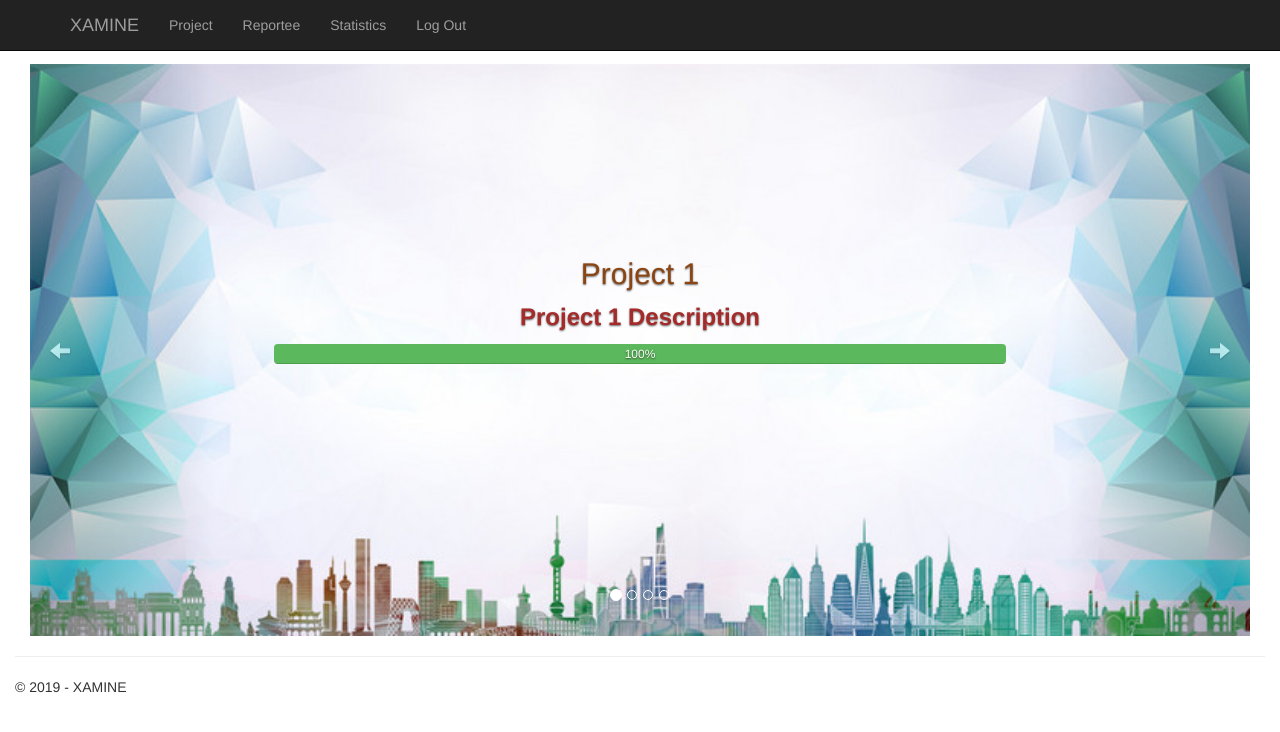
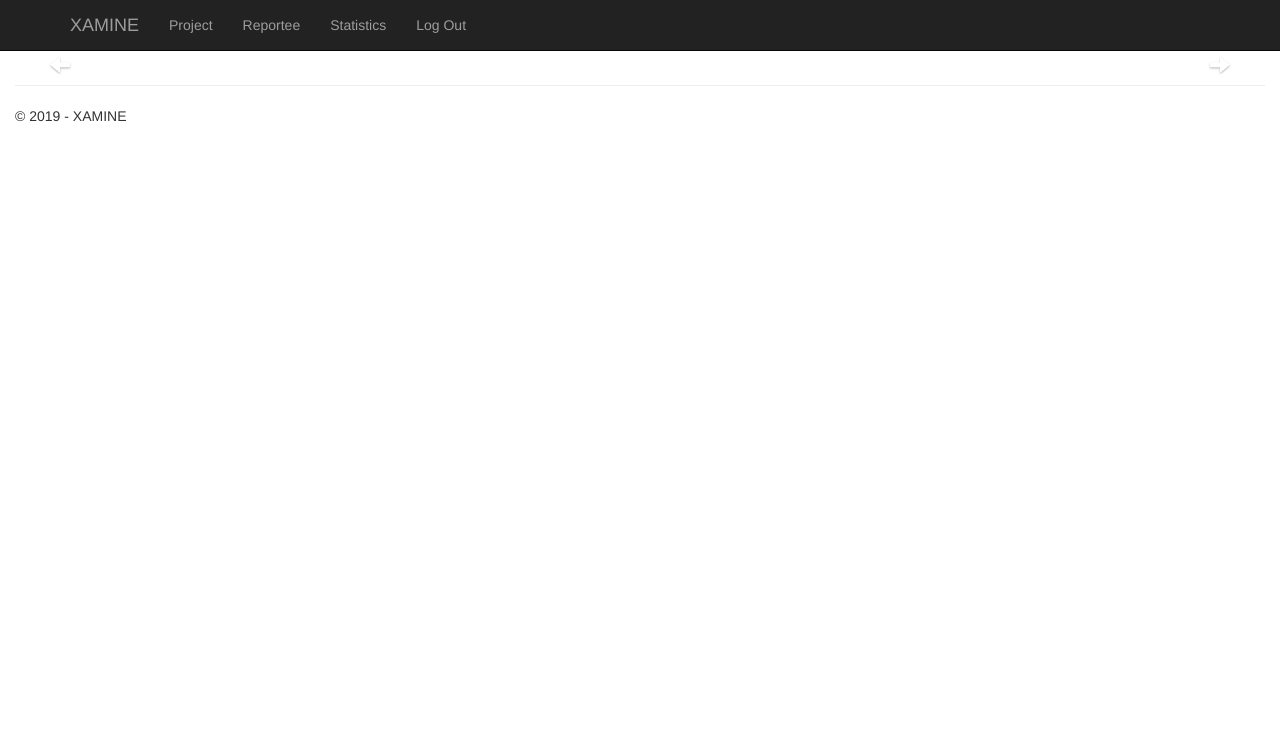
Before and after one commit to navjit72/XamineMVC, an ASP.NET MVC app: template Xamine/Views/Manager/Dashboard.cshtml in a window 1280 px wide. Shown: the top 732 px of the page. Run offline with ASP.NET Core 8 and stand-ins for ASP.NET MVC 5, Linux system fonts and the light colour scheme; the template is opened without the code that fills it, so the values that code supplies are empty; the project's own start-up code is not run, and a stand-in starts its controllers and pages; some libraries are stand-ins or nearby versions.

Commit message:
Carousal loading from db

```diff
--- a/Xamine/App_Start/RouteConfig.cs
+++ b/Xamine/App_Start/RouteConfig.cs
@@ -18,6 +18,7 @@ namespace Xamine
                 url: "{controller}/{action}/{id}",
                 defaults: new { controller = "Login", action = "Login", id = UrlParameter.Optional }
             );
+
         }
     }
 }
--- a/Xamine/Content/Site.css
+++ b/Xamine/Content/Site.css
@@ -7,7 +7,7 @@ body {
 /* Set padding to keep content from hitting the edges */
 .body-content {
     height: 100%;
-    width: 100%;
+    width: auto;
     margin-top: 5%;
     padding-left: 15px;
     padding-right: 15px;
--- a/Xamine/Models/ReporteeModel.cs
+++ b/Xamine/Models/ReporteeModel.cs
@@ -19,6 +19,9 @@ namespace Xamine.Models
 
         public int HoursWorked { get; set; }
 
+        public string TaskAssigned { get; set; }
+
+        public string TaskPriority { get; set; }
 
     }
 }
--- a/Xamine/Views/Admin/UpdateManager.cshtml
+++ b/Xamine/Views/Admin/UpdateManager.cshtml
@@ -20,11 +20,11 @@
 </script>
 
 @*Form for submitting the request to add new manager*@
-@using (Html.BeginForm("UpdateManagerPartialView", "Admin", FormMethod.Post, new { @class = "partialforms" }))
+@using (Html.BeginForm("UpdateManagerPartialView", "Admin", FormMethod.Post))
 {
     @Html.AntiForgeryToken()
     <hr />
-    <div>
+    <div class="container">
         <table id="managers" class="table table-responsive table-striped">
             <thead>
                 <tr>
--- a/Xamine/Views/Admin/UpdateReportee.cshtml
+++ b/Xamine/Views/Admin/UpdateReportee.cshtml
@@ -20,11 +20,11 @@
 </script>
 
 @*Form for submitting the request to add new manager*@
-@using (Html.BeginForm("UpdateReporteePartialView", "Admin", FormMethod.Post, new { @class = "partialforms" }))
+@using (Html.BeginForm("UpdateReporteePartialView", "Admin", FormMethod.Post))
 {
     @Html.AntiForgeryToken()
     <hr />
-    <div>
+    <div class="container">
         <table id="managers" class="table table-responsive table-striped">
             <thead>
                 <tr>
--- a/Xamine/Views/Manager/Dashboard.cshtml
+++ b/Xamine/Views/Manager/Dashboard.cshtml
@@ -1,70 +1,84 @@
 @*Author : Navjit Kaur*@
-
 @model Xamine.Models.ManagerModel
-
 @{
     Layout = "../Shared/_ManagerLayout.cshtml";
     ViewBag.Title = "Dashboard";
 }
-
 @*Project Slider*@
 <div class="container-fluid">
     <div class="row">
         <div class="col-md-12">
             <div id="imageCarousel" class="carousel slide" data-interval="2000"
                  data-ride="carousel" data-pause="hover" data-wrap="true">
-
                 <ol class="carousel-indicators">
+                    @if (Model.Project == null)
+                    {
                         <li data-target="#imageCarousel" data-slide-to="0" class="active"></li>
-                        <li data-target="#imageCarousel" data-slide-to="1"></li>
-                        <li data-target="#imageCarousel" data-slide-to="2"></li>
-                        <li data-target="#imageCarousel" data-slide-to="3"></li>
+                    }
+                    else
+                    {
+                        for (int i = 0; i < Model.Project.Count; i++)
+                        {
+                            if (i == 0)
+                            {
+                                <li data-target="#imageCarousel" data-slide-to="0" class="active"></li>
+                            }
+                            else
+                            {
+                                <li data-target="#imageCarousel" data-slide-to="@i"></li>
+                            }
+                        }
+                    }
                 </ol>
-
                 <div class="carousel-inner">
+                    @if (Model.Project == null)
+                    {
                         <div class="item active">
                             <img src="~/images/image2.jpg" alt="Image" class="img-responsive">
                             <div class="carousel-caption">
-                                <h2 style="color:saddlebrown">Project 1</h2>
-                                <p style="font-weight: bolder; color:brown;font-size:x-large">Project 1 Description</p>
+                                <h2 style="color:saddlebrown">NO PROJECTS YET!</h2>
+                            </div>
+                        </div>
+                    }
+                    else
+                    {
+                        for (int i = 0; i < Model.Project.Count; i++)
+                        {
+                            var classVar = "item";
+                            var imgSrc = "~/images/image5.jpg";
+                            if (i == 0)
+                            {
+                                classVar = "item active";
+                            }
+                            if (i == 0 || (i % 2 == 0))
+                            {
+                                imgSrc = "~/images/image2.jpg";
+                            }
+                            else if (i % 3 == 0)
+                            {
+                                imgSrc = "~/images/image3.jpeg";
+                            }
+                            else if (i % 5 == 0)
+                            {
+                                imgSrc = "~/images/image4.jpg";
+                            }
+                            <div class="@classVar">
+                                <img src="@Url.Content(@imgSrc)" alt="Image" class="img-responsive">
+                                <div class="carousel-caption">
+                                    <h2 style="color:saddlebrown">@Model.Project[i].Name</h2>
+                                    <p style="font-weight: bolder; color:brown;font-size:x-large">@Model.Project[i].Description</p>
                                     <div class="progress">
-                                    <div class="progress-bar progress-bar-success" role="progressbar" style="width: 100%" aria-valuenow="100" aria-valuemin="0" aria-valuemax="100">100%</div>
+                                        <div class="progress-bar progress-bar-success" role="progressbar" style="width: @Model.Project[i].Progress%"
+                                             aria-valuenow="@Model.Project[i].Progress.ToString()" aria-valuemin="0" aria-valuemax="100">
+                                            @Model.Project[i].Progress
+                                        </div>
                                     </div>
                                 </div>
 
                             </div>
-                        <div class="item">
-                            <img src="~/images/image3.jpeg" alt="Image" class="img-responsive">
-                            <div class="carousel-caption">
-                                <h2 style="color:saddlebrown">Project 2</h2>
-                                <p style="font-weight: bolder; color:white;font-size:x-large">Project 2 Description</p>
-                                <div class="progress">
-                                    <div class="progress-bar progress-bar-warning" role="progressbar" style="width: 50%" aria-valuenow="50" aria-valuemin="0" aria-valuemax="100">50%</div>
+                        }
+                    }
                 </div>
-                            </div>
-                        </div>
-                        <div class="item">
-                            <img src="~/images/image4.jpg" alt="Image" class="img-responsive">
-                            <div class="carousel-caption">
-                                <h2 style="color:saddlebrown">Project 3</h2>
-                                <p style="font-weight: bolder; color:firebrick;font-size:x-large">Project 3 Description</p>
-                                <div class="progress">
-                                    <div class="progress-bar progress-bar-info" role="progressbar" style="width:75%" aria-valuenow="75" aria-valuemin="0" aria-valuemax="100">75%</div>
-                                </div>
-                            </div>
-                        </div>
-                        <div class="item">
-                            <img src="~/images/image5.jpg" alt="Image" class="img-responsive">
-                            <div class="carousel-caption">
-                                <h2 style="color:saddlebrown">Project 4</h2>
-                                <p style="font-weight: bolder; color:white;font-size:x-large">Project 4 Description</p>
-                                <div class="progress">
-                                    <div class="progress-bar progress-bar-danger" role="progressbar" style="width: 25%" aria-valuenow="25" aria-valuemin="0" aria-valuemax="100">25%</div>
-                                </div>
-                            </div>
-                        </div>
-                    </div>
-
                 <a href="#imageCarousel" class="carousel-control left" data-slide="prev">
                     <span class="glyphicon glyphicon-arrow-left"></span>
                 </a>
```
Also changed, not shown: Xamine/Controllers/AdminController.cs (+6 -1 lines), Xamine/Controllers/LoginController.cs (+7 -12 lines), Xamine/Controllers/ManagerController.cs (+13 -3 lines), Xamine/Xamine.csproj, 6 other files. Lines whose indentation alone changed are shown as unchanged.
